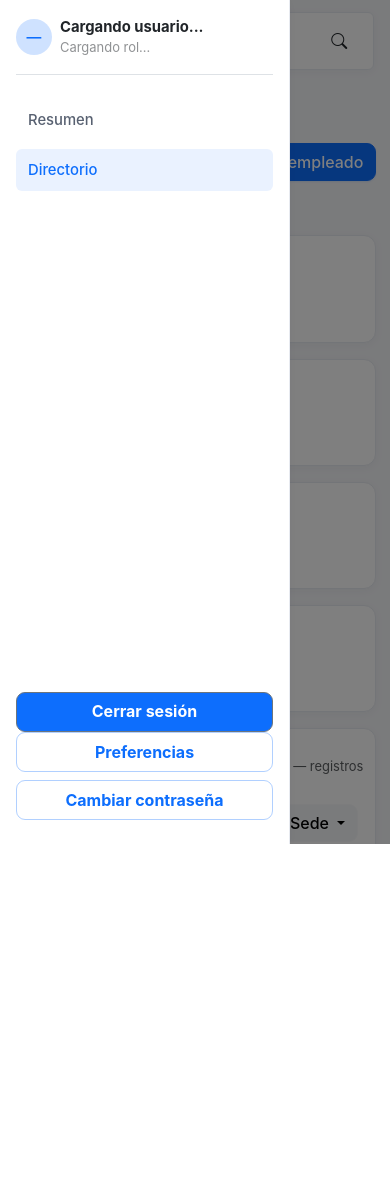
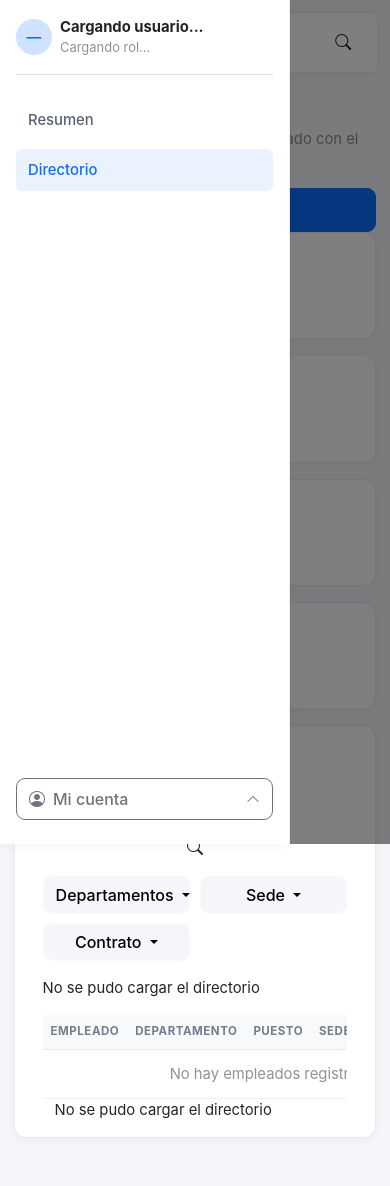
Before and after one commit to SebaCats/recursos_humanos, a web app: file directorio.html in a window 390 px wide, after a click that opens the changed part. Before the commit the page ends 844 px from the top, so only its background shows below. Run offline with its HTML, style and script files only (its server is not run), Linux system fonts and the light colour scheme.

Commit message:
feat: agrupa las acciones de cuenta y ajusta el diseño responsive
Sustituye los botones sueltos de cerrar sesión, preferencias y contraseña por un menú 'Mi cuenta' en la barra lateral, con un solo botón de apertura y opciones con iconos. El menú se cierra al elegir una acción y mantiene los targets de los modales y el manejo de data-logout. Añade ajustes responsive para KPI, directorio, login, modales y tablas, documentados en CAMBIOS_RESPONSIVE.md. Actualiza el cache-busting de styles.css a ux3.

```diff
--- a/404.html
+++ b/404.html
@@ -7,7 +7,7 @@
     <title>Error 404 · Horizon</title>
     <link href="https://cdn.jsdelivr.net/npm/bootstrap@5.3.8/dist/css/bootstrap.min.css" rel="stylesheet"
         integrity="sha384-sRIl4kxILFvY47J16cr9ZwB07vP4J8+LH7qKQnuqkuIAvNWLzeN8tE5YBujZqJLB" crossorigin="anonymous">
-    <link rel="stylesheet" href="css/styles.css?v=20261125-ux2">
+    <link rel="stylesheet" href="css/styles.css?v=20261125-ux3">
 </head>
 <body class="horizon-error-page">
     <main class="horizon-error-content">
--- a/css/styles.css
+++ b/css/styles.css
@@ -47,7 +47,9 @@ body {
 .horizon-sidebar .nav-link:hover { background: #f3f6fb; color: var(--horizon-primary); }
 .horizon-sidebar .nav-item.bg-primary-subtle { background: var(--horizon-primary-soft) !important; }
 .horizon-sidebar .nav-item.bg-primary-subtle .nav-link { color: var(--horizon-primary); }
-.horizon-sidebar [data-logout] { margin-top: 1rem; }
+.horizon-sidebar .dropup > .btn { min-height: 42px; }
+.horizon-sidebar .dropup .dropdown-menu { margin-bottom: .5rem; }
+.horizon-sidebar .dropdown-item { font-size: .9rem; }
 .horizon-sidebar .btn { min-height: 40px; }
 .horizon-workspace { min-width: 0; background: var(--horizon-bg); }
 .horizon-header {
@@ -214,3 +216,78 @@ body.densidad-compacta .modal-header, body.densidad-compacta .modal-footer { pad
 @media (prefers-reduced-motion: reduce) {
   *, *::before, *::after { scroll-behavior: auto !important; transition-duration: .01ms !important; animation-duration: .01ms !important; }
 }
+
+
+/* Ajustes responsive adicionales: distribución predecible en móvil, tablet y desktop. */
+.horizon-kpi-grid > [class*="col-"] { display: flex; }
+.horizon-kpi-grid .card { width: 100%; min-width: 0; }
+.horizon-main, .horizon-workspace, .horizon-header { min-width: 0; }
+.horizon-directory-heading-copy { min-width: 0; flex: 1 1 18rem; }
+.horizon-directory-heading-copy p { margin-bottom: 0; }
+.horizon-add-employee { flex: 0 0 auto; }
+.horizon-directory-controls { align-items: center; padding-left: 0; }
+.horizon-directory-controls > li { min-width: 0; }
+.horizon-directory-controls .dropdown, .horizon-directory-controls .dropdown > .btn { max-width: 100%; }
+.horizon-directory-controls .btn { white-space: nowrap; }
+.table-responsive { -webkit-overflow-scrolling: touch; }
+.table-responsive:focus-visible { outline: 2px solid rgba(13,110,253,.45); outline-offset: 2px; }
+.modal-dialog { margin: .75rem auto; }
+.modal-dialog-scrollable .modal-content { max-height: calc(100dvh - 1.5rem); }
+.modal-dialog-scrollable .modal-body { overflow-y: auto; overscroll-behavior: contain; }
+
+/* Tablet: conservar dos tarjetas por fila y evitar KPI excesivamente estrechos. */
+@media (min-width: 576px) and (max-width: 1199.98px) {
+  .horizon-kpi-grid > [class*="col-"] { flex: 0 0 auto; width: 50%; }
+}
+
+/* Portátiles y escritorios compactos. */
+@media (min-width: 992px) and (max-width: 1199.98px) {
+  :root { --horizon-sidebar-width: 232px; }
+  .horizon-header { margin-left: 1.25rem !important; margin-right: 1.25rem !important; }
+  .horizon-main { padding-left: 1.25rem !important; padding-right: 1.25rem !important; }
+  .horizon-global-search { width: min(245px, 27vw); }
+}
+
+/* Móviles: una columna, encabezados apilables y controles táctiles cómodos. */
+@media (max-width: 575.98px) {
+  body.horizon-app { display: block !important; min-height: 100dvh; }
+  .horizon-workspace { height: auto !important; min-height: 100dvh; overflow: visible !important; }
+  .horizon-header { position: sticky; top: .5rem; margin-left: 3.65rem !important; margin-right: .75rem !important; }
+  .horizon-main { padding-left: .85rem !important; padding-right: .85rem !important; }
+  .horizon-kpi-grid > [class*="col-"] { width: 100%; }
+  .horizon-directory-heading { align-items: stretch !important; }
+  .horizon-directory-heading-copy { flex-basis: 100%; }
+  .horizon-add-employee { width: 100%; min-height: 44px; }
+  .horizon-directory-controls { display: grid !important; grid-template-columns: repeat(2, minmax(0, 1fr)); gap: .6rem !important; }
+  .horizon-directory-controls > li { width: 100%; }
+  .horizon-directory-controls > li:first-child { grid-column: 1 / -1; }
+  .horizon-directory-controls .dropdown, .horizon-directory-controls .dropdown > .btn,
+  .horizon-directory-controls > li > .btn { width: 100%; }
+  .directory-search.mobile-search-open { width: 100% !important; }
+  .horizon-global-search.mobile-search-open { width: min(58vw, 230px) !important; }
+  .horizon-header.search-expanded { flex-wrap: wrap; }
+  .horizon-main .card { padding: 1rem !important; }
+  .horizon-main .pagination { flex-wrap: wrap; gap: .15rem; }
+  .horizon-main .pagination .page-link { padding: .35rem .55rem; }
+  .modal-dialog, .modal-dialog.modal-lg { margin: .5rem; }
+  .modal-dialog:not(.modal-dialog-scrollable) .modal-content { max-height: calc(100dvh - 1rem); }
+  .modal-dialog:not(.modal-dialog-scrollable) .modal-body { overflow-y: auto; overscroll-behavior: contain; }
+  .modal-footer { flex-wrap: wrap; }
+  .modal-footer .btn { flex: 1 1 auto; }
+  .horizon-login-shell { min-height: 100dvh; }
+  .horizon-login-content { min-height: 65dvh; }
+}
+
+/* Tablet estrecha: el login pasa a una sola columna antes de comprimir el formulario. */
+@media (min-width: 576px) and (max-width: 767.98px) {
+  .horizon-login-shell { grid-template-columns: 1fr; }
+  .horizon-login-aside { min-height: auto; padding: 1.5rem 2rem; }
+  .horizon-login-message { max-width: 100%; padding: 2rem 0 1rem; }
+  .horizon-login-message h2 { font-size: 2.35rem; }
+  .horizon-login-aside-footer { display: none; }
+  .horizon-login-content { min-height: 60vh; padding: 2.5rem 2rem; }
+}
+
+@media (prefers-reduced-motion: reduce) {
+  .btn-primary:hover { transform: none; }
+}
--- a/directorio.html
+++ b/directorio.html
@@ -9,7 +9,7 @@
     <link href="https://cdn.jsdelivr.net/npm/bootstrap@5.3.8/dist/css/bootstrap.min.css" rel="stylesheet"
         integrity="sha384-sRIl4kxILFvY47J16cr9ZwB07vP4J8+LH7qKQnuqkuIAvNWLzeN8tE5YBujZqJLB" crossorigin="anonymous">
     <link rel="stylesheet" href="https://cdn.jsdelivr.net/npm/bootstrap-icons@1.13.1/font/bootstrap-icons.min.css">
-    <link rel="stylesheet" href="css/styles.css?v=20261125-ux2">
+    <link rel="stylesheet" href="css/styles.css?v=20261125-ux3">
     <script src="js/config.js?v=20261129"></script>
     <script src="js/api.js?v=20261206"></script>
     <script src="js/auth.js?v=20261206"></script>
@@ -41,19 +41,39 @@
                 </li>
             </ul>
         </nav>
-        <!--Botones de cuenta-->
-        <a class="btn btn-secondary bg-primary fw-bold" href="login.html" data-logout>Cerrar sesión</a>
-        <div class="d-grid gap-2 mt-auto">
-            <button type="button" class="btn btn-outline-primary fw-bold" data-bs-toggle="modal"
-                data-bs-target="#modalPreferencias">
-                Preferencias
+        <!-- Menú de cuenta: agrupa preferencias, contraseña y cierre de sesión. -->
+        <div class="dropup mt-auto">
+            <button id="menuCuenta" class="btn btn-outline-secondary w-100 d-flex align-items-center justify-content-between gap-2"
+                type="button" data-bs-toggle="dropdown" aria-expanded="false"
+                aria-label="Abrir menú de cuenta">
+                <span class="d-flex align-items-center gap-2">
+                    <i class="bi bi-person-circle" aria-hidden="true"></i>
+                    <span>Mi cuenta</span>
+                </span>
+                <i class="bi bi-chevron-up small" aria-hidden="true"></i>
             </button>
-            <button type="button" class="btn btn-outline-primary fw-bold" data-bs-toggle="modal"
-                data-bs-target="#modalCambiarContrasena">
-                Cambiar contraseña
-            </button>
-            <small id="estadoNotificaciones" class="text-body-tertiary small"></small>
+            <ul class="dropdown-menu dropdown-menu-end w-100" aria-labelledby="menuCuenta">
+                <li>
+                    <button type="button" class="dropdown-item d-flex align-items-center gap-2"
+                        data-bs-toggle="modal" data-bs-target="#modalPreferencias">
+                        <i class="bi bi-sliders2" aria-hidden="true"></i> Preferencias
+                    </button>
+                </li>
+                <li>
+                    <button type="button" class="dropdown-item d-flex align-items-center gap-2"
+                        data-bs-toggle="modal" data-bs-target="#modalCambiarContrasena">
+                        <i class="bi bi-key" aria-hidden="true"></i> Cambiar contraseña
+                    </button>
+                </li>
+                <li><hr class="dropdown-divider"></li>
+                <li>
+                    <button type="button" class="dropdown-item text-danger d-flex align-items-center gap-2" data-logout>
+                        <i class="bi bi-box-arrow-right" aria-hidden="true"></i> Cerrar sesión
+                    </button>
+                </li>
+            </ul>
         </div>
+        <small id="estadoNotificaciones" class="text-body-tertiary small mt-2 text-center"></small>
     </aside>
 
     <button class="horizon-menu-toggle btn btn-outline-secondary d-lg-none" type="button" data-bs-toggle="offcanvas" data-bs-target="#menuLateral" aria-controls="menuLateral" aria-label="Abrir menú de navegación">
@@ -86,20 +106,20 @@
         <main class="horizon-main flex-grow-1 px-4">
             <!-- Titulo y Boton -->
             <div class="container-fluid p-0 mt-3">
-                <div class="d-flex justify-content-between align-items-center">
-                    <div>
+                <div class="horizon-directory-heading d-flex justify-content-between align-items-center gap-3 flex-wrap">
+                    <div class="horizon-directory-heading-copy">
                         <h1>Directorio de Empleados</h1>
                         <p class="text-body-tertiary">El expediente de cada persona, conectado con el resto de tu ERP.</p>
                         <div id="alertaSesion" class="alert alert-warning d-none" role="alert" data-permisos-insuficientes></div>
                     </div>
-                    <button type="button" class="btn btn-primary text-nowrap flex-wrap gap-2" data-bs-toggle="modal"
+                    <button type="button" class="btn btn-primary text-nowrap horizon-add-employee" data-bs-toggle="modal"
                         data-bs-target="#formularioEstatico">+ Añadir empleado</button>
                 </div>
             </div>
 
             <!-- Tarjetas -->
             <div class="container-fluid p-0">
-                <div class="row g-3">
+                <div class="row g-3 horizon-kpi-grid">
                     <!-- Card plantilla -->
                     <div class="col-12 col-sm-6 col-md-3">
                         <article class="card shadow-b p-3 h-100">
@@ -147,7 +167,7 @@
                         <span class="small text-body-secondary"><span id="navTotalEmpleados">—</span> registros</span>
                     </div>
                     <!-- Primera Linea de elementos Dash Board-->
-                    <ul class="d-flex gap-4 list-unstyled flex-wrap gap-3">
+                    <ul class="horizon-directory-controls d-flex gap-3 list-unstyled flex-wrap mb-3">
                         <li>
                             <input class="form-control bg-gray d-none d-sm-block directory-search" type="search" id="buscarEmpleados"
                                 placeholder="Nombre, ID o correo electrónico" aria-label="Buscar empleados">
--- a/login.html
+++ b/login.html
@@ -8,7 +8,7 @@
     <link href="https://cdn.jsdelivr.net/npm/bootstrap@5.3.8/dist/css/bootstrap.min.css" rel="stylesheet"
         integrity="sha384-sRIl4kxILFvY47J16cr9ZwB07vP4J8+LH7qKQnuqkuIAvNWLzeN8tE5YBujZqJLB" crossorigin="anonymous">
     <link rel="stylesheet" href="https://cdn.jsdelivr.net/npm/bootstrap-icons@1.13.1/font/bootstrap-icons.min.css">
-    <link rel="stylesheet" href="css/styles.css?v=20261125-ux2">
+    <link rel="stylesheet" href="css/styles.css?v=20261125-ux3">
 </head>
 <body class="horizon-login-page">
     <main class="horizon-login-shell">
```
Also changed, not shown: CAMBIOS_RESPONSIVE.md (added, +11 -0 lines), index.html (+33 -13 lines).
